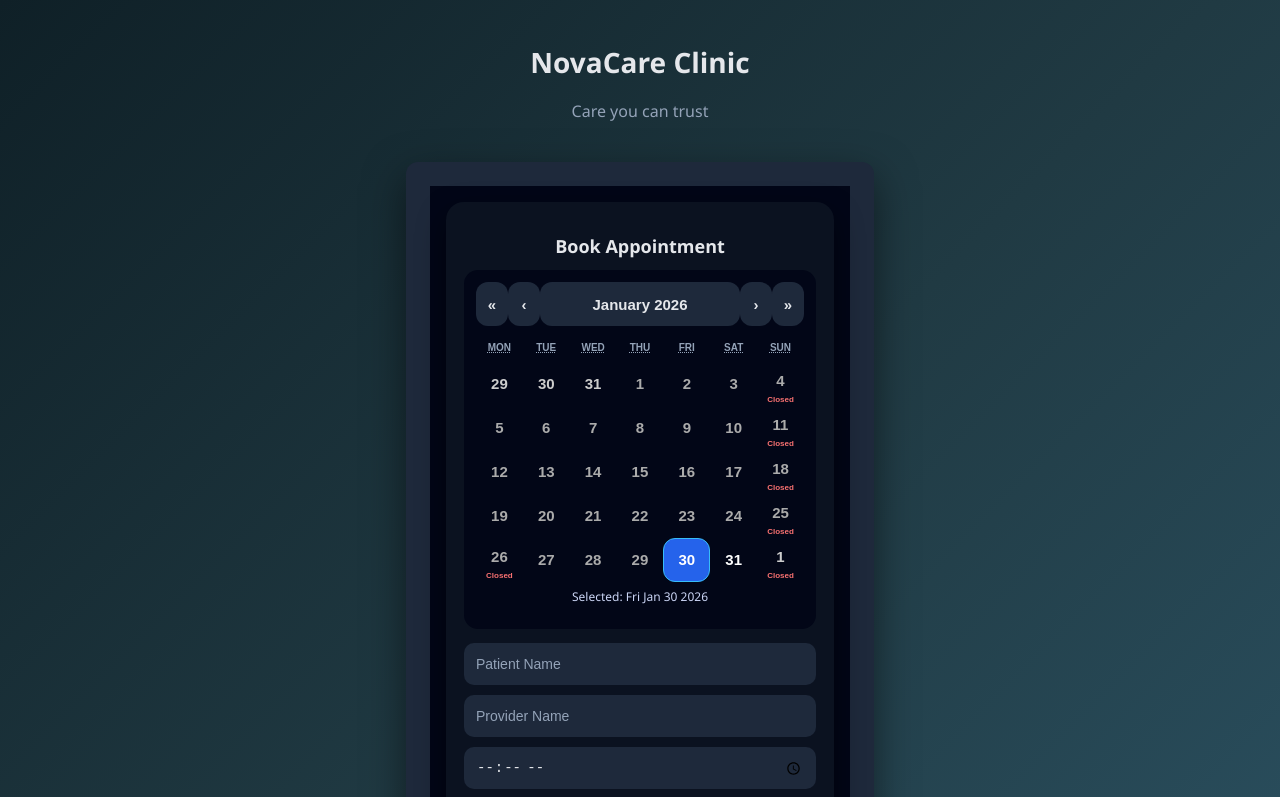
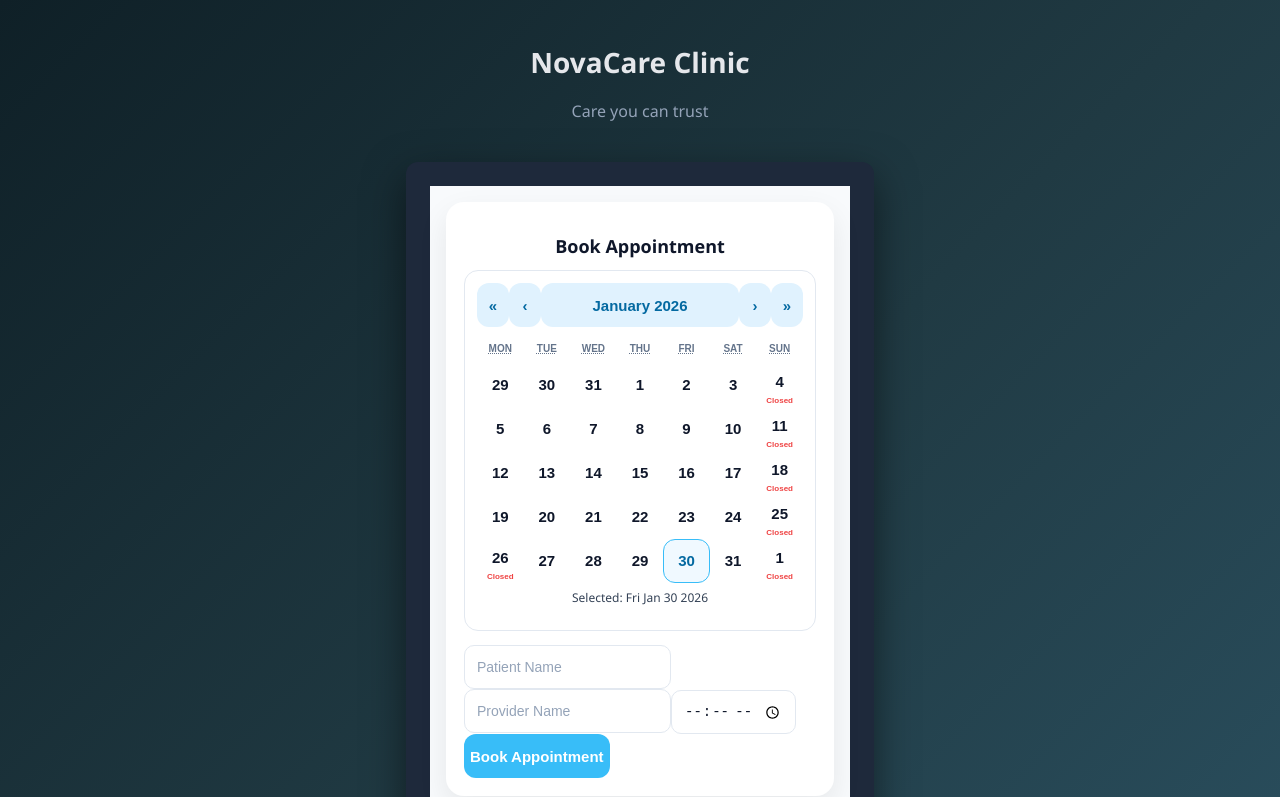
Before and after one commit to ghauravh/Appointment-Queue-System, a React (Create React App) app in the folder appointment-scheduler-frontend/: page / in a window 1280 px wide. Shown: the top 797 px of the page. Built offline with nearby package versions, Linux system fonts and the light colour scheme.

Commit message:
changing color

```diff
--- a/appointment-scheduler-frontend/src/components/AppointmentForm.css
+++ b/appointment-scheduler-frontend/src/components/AppointmentForm.css
@@ -1,21 +1,21 @@
-/* Full screen mobile layout */
+/* Page */
 .appointment-form-container {
   min-height: 100vh;
-  background: #020617;
+  background: #f8fafc;
   display: flex;
   justify-content: center;
   align-items: flex-start;
   padding: 16px;
 }
 
-/* Compact card */
+/* Card */
 .appointment-card {
   width: 100%;
-  max-width: 360px; /* mobile-first */
-  background: #0b1220;
+  max-width: 360px;
+  background: #ffffff;
   border-radius: 18px;
   padding: 18px;
-  box-shadow: 0 12px 30px rgba(0, 0, 0, 0.45);
+  box-shadow: 0 12px 30px rgba(0, 0, 0, 0.08);
 }
 
 /* Heading */
@@ -24,25 +24,18 @@
   font-weight: 700;
   text-align: center;
   margin-bottom: 12px;
-  color: #e5e7eb;
-}
-
-/* Form */
-.appointment-card form {
-  display: flex;
-  flex-direction: column;
-  gap: 10px;
+  color: #0f172a;
 }
 
 /* Inputs */
 .appointment-card input {
   height: 42px;
   border-radius: 10px;
-  border: none;
+  border: 1px solid #e2e8f0;
   padding: 0 12px;
   font-size: 14px;
-  background: #1e293b;
-  color: #e5e7eb;
+  background: #ffffff;
+  color: #0f172a;
 }
 
 .appointment-card input::placeholder {
@@ -50,7 +43,8 @@
 }
 
 .appointment-card input:focus {
-  outline: 2px solid #38bdf8;
+  outline: none;
+  border-color: #38bdf8;
 }
 
 /* Button */
@@ -58,7 +52,7 @@
   height: 44px;
   border-radius: 12px;
   border: none;
-  background: #2563eb;
+  background: #38bdf8;
   color: white;
   font-size: 15px;
   font-weight: 600;
@@ -73,8 +67,8 @@
 .booking-success {
   margin-top: 12px;
   padding: 10px;
-  background: #022c22;
-  color: #bbf7d0;
+  background: #ecfeff;
+  color: #0369a1;
   border-radius: 10px;
   font-size: 13px;
   text-align: center;
--- a/appointment-scheduler-frontend/src/components/CalendarComponent.css
+++ b/appointment-scheduler-frontend/src/components/CalendarComponent.css
@@ -1,16 +1,18 @@
+/* Container */
 .calendar-container {
-  background: #020617;
+  background: #ffffff;
   padding: 12px;
   border-radius: 14px;
   margin-bottom: 14px;
+  border: 1px solid #e2e8f0;
 }
 
-/* Base */
+/* Base calendar */
 .react-calendar {
   width: 100%;
   background: transparent !important;
   border: none !important;
-  color: #e5e7eb;
+  color: #0f172a;
 }
 
 /* Navigation */
@@ -23,45 +25,55 @@
 .react-calendar__navigation button {
   min-width: 32px;
   height: 32px;
-  background: #1e293b !important;
-  color: #e5e7eb !important;
+  background: #e0f2fe !important;
+  color: #0369a1 !important;
   border-radius: 8px;
   font-size: 14px;
+  font-weight: 600;
 }
 
 .react-calendar__navigation__label {
   font-weight: 600;
   font-size: 14px;
+  color: #0f172a !important;
 }
 
 /* Weekdays */
 .react-calendar__month-view__weekdays {
   font-size: 10px;
-  color: #94a3b8;
+  color: #64748b;
+}
+/* Ensure day numbers are visible */
+.react-calendar__tile {
+  color: #0f172a !important;          /* DARK text */
+  background: #ffffff !important;     /* WHITE tile */
+  border-radius: 10px;
+  font-weight: 500;
 }
 
-/* Day tiles */
-.react-calendar__tile {
-  height: 36px;
-  border-radius: 8px;
-  font-size: 13px;
-  background: transparent !important;
+/* Hover */
+.react-calendar__tile:hover {
+  background: #e0f2fe !important;
 }
 
-/* Selected */
+/* Selected date */
 .react-calendar__tile--active {
-  background: #2563eb !important;
-  color: white !important;
+  background: #38bdf8 !important;
+  color: #ffffff !important;
+  font-weight: 600;
 }
 
 /* Today */
 .react-calendar__tile--now {
+  background: #f0f9ff !important;
   border: 1px solid #38bdf8 !important;
+  color: #0369a1 !important;
 }
 
-/* Disabled */
+/* Disabled (Closed days) */
 .react-calendar__tile--disabled {
-  color: #475569 !important;
+  background: #f1f5f9 !important;
+  color: #94a3b8 !important;
 }
 
 /* Status labels */
@@ -73,16 +85,17 @@
 }
 
 .status.closed {
-  color: #f87171;
+  color: #ef4444;
 }
 
 .status.full {
-  color: #facc15;
+  color: #f59e0b;
 }
 
+/* Selected date text */
 .selected-date {
   font-size: 12px;
-  color: #cbd5f5;
+  color: #334155;
   text-align: center;
   margin-top: 6px;
 }
```
